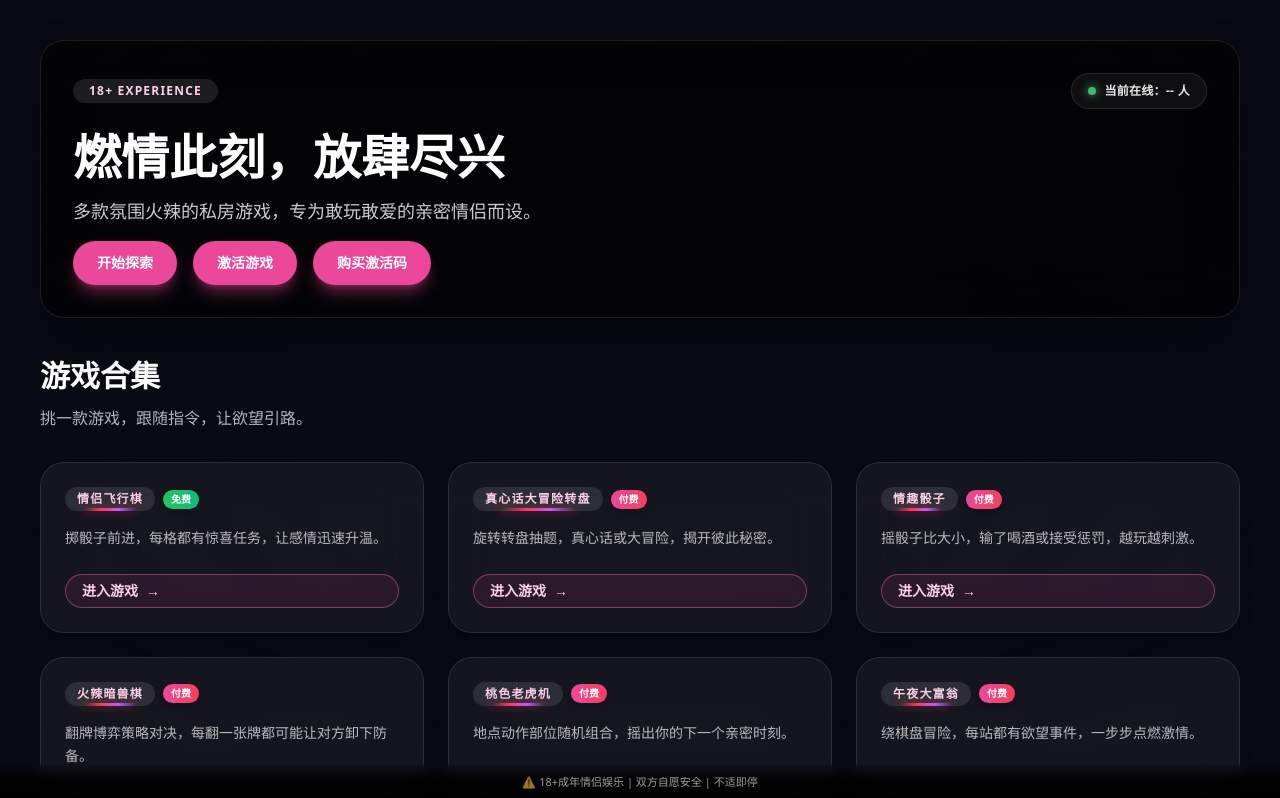
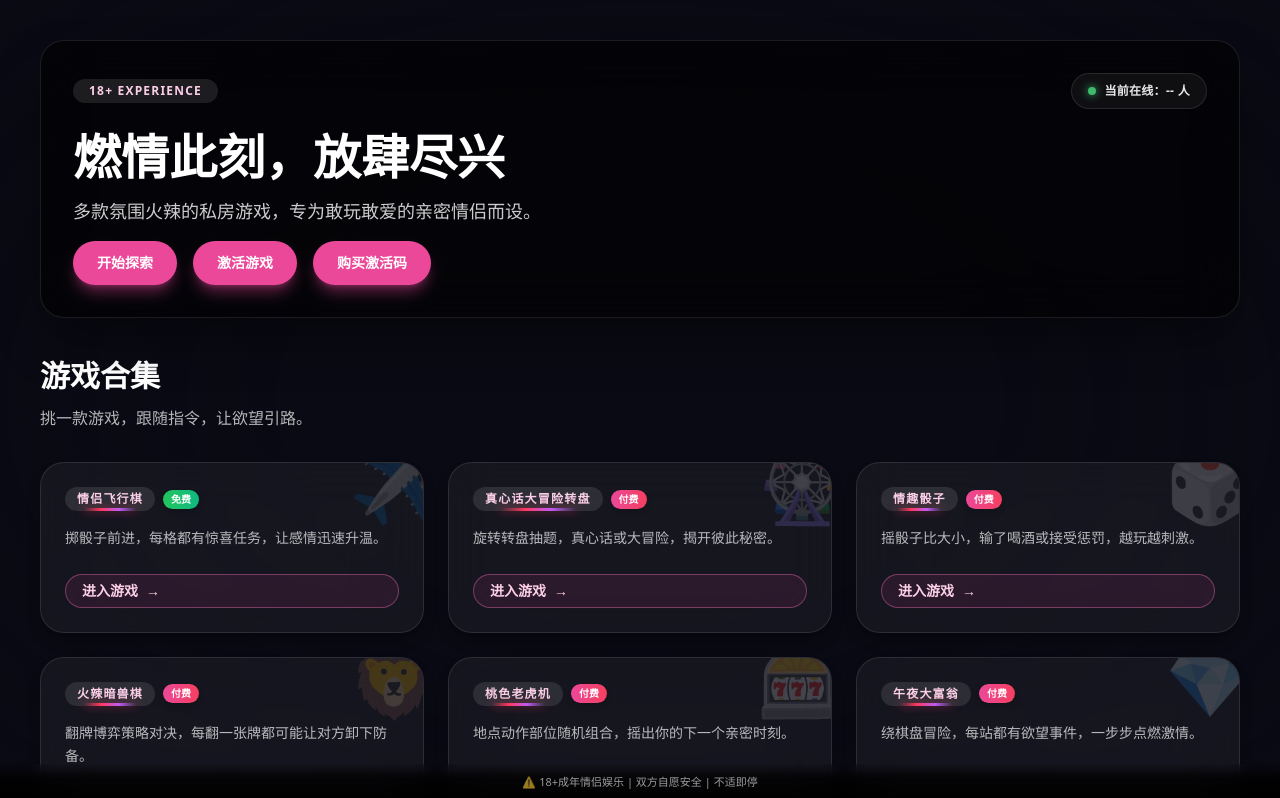
Before and after one commit to cnmgames/game, a Next.js app: page / in a window 1280 px wide. Shown: the top 798 px of the page. Built offline with nearby package versions, Linux system fonts and the light colour scheme; no server answers.

Commit message:
Update page.tsx

```diff
--- a/app/page.tsx
+++ b/app/page.tsx
@@ -53,7 +53,7 @@ const games = [
     { emoji: "💎", title: "午夜大富翁", desc: "绕棋盘冒险，每站都有欲望事件，一步步点燃激情。", path: "/monopoly", type: "paid" },
     { emoji: "🚀", title: "情侣飞行棋Pro", desc: "自定义任务主题、AI导入、3D骰子，打造专属游戏。", path: "/flight-pro", type: "paid" },
     { emoji: "💕", title: "姿势大全", desc: "12种经典姿势图文教程，难度分级，探索更多亲密可能。", path: "/posture", type: "paid" },
-    { emoji: "💞", title: "心有灵犀", desc: "情侣默契考验，同时答题，一致得分，不一致甜蜜惩罚。", path: "/telepathy", type: "paid" },
+    { emoji: "🧠", title: "心有灵犀", desc: "情侣默契考验，同时答题，一致得分，不一致甜蜜惩罚。", path: "/telepathy", type: "paid" },
   ];
 
   return (
@@ -91,6 +91,7 @@ const games = [
           <div className="grid grid-cols-2 gap-3 md:grid-cols-2 md:gap-6 xl:grid-cols-3">
             {games.map((game, i) => (
               <Link key={game.path} href={game.path} className="game-card group fade-in-up" style={{ animationDelay: `${i * 0.08}s` }}>
+                <span className="game-card-emoji">{game.emoji}</span>
                 <div className="space-y-2 sm:space-y-4">
                   <div className="flex flex-wrap items-center gap-2">
                     <span className="game-card-tag" style={{
```
